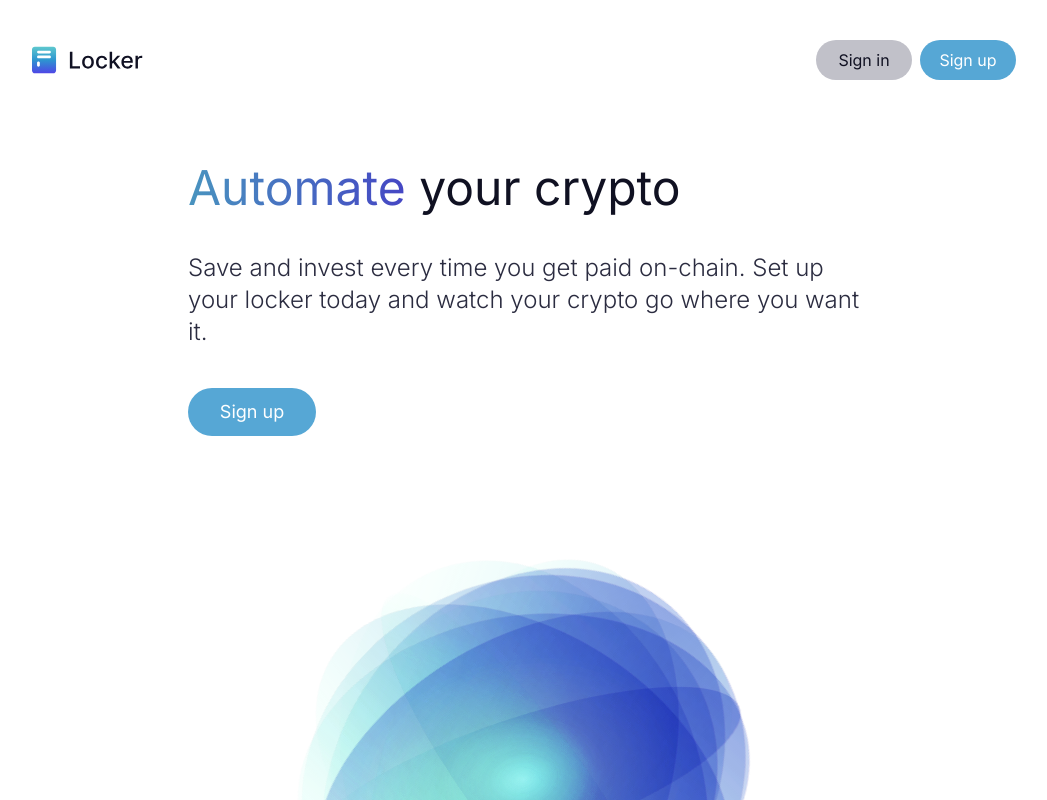
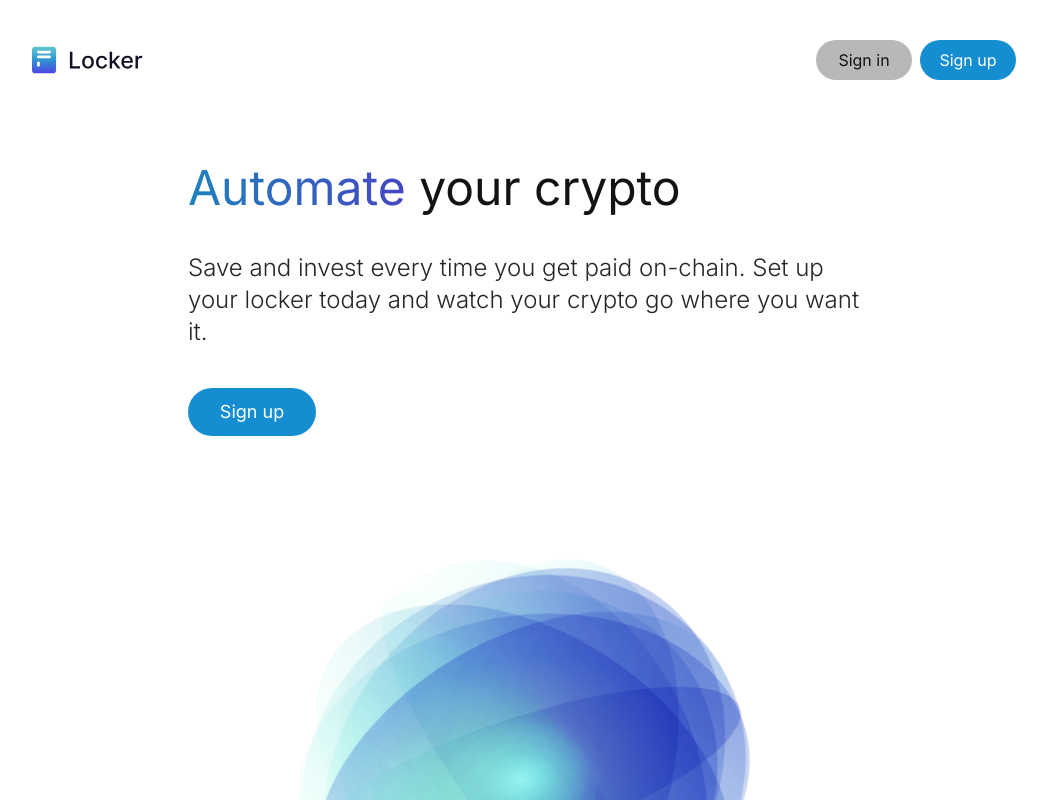
Before and after one commit to locker-labs/locker-ui, a Next.js app: page / in a window 1280 px wide. Shown: the top 800 px of the page, without its empty margins (116-1163 px from the left). Built offline with nearby package versions, Linux system fonts and the light colour scheme; no server answers.

Commit message:
style: update tailwind color palette

```diff
--- a/src/app/page.tsx
+++ b/src/app/page.tsx
@@ -27,13 +27,13 @@ export default function LandingPage() {
 	return (
 		<div className="flex w-full flex-1 flex-col items-center pt-16">
 			<div className="flex w-full max-w-2xl flex-col space-y-10">
-				<h1 className="text-5xl">
+				<h1 className="text-5xl dark:text-light-100">
 					<span className="bg-gradient-to-r from-secondary-200 to-primary-200 bg-clip-text text-transparent">
 						Automate
 					</span>{" "}
 					your crypto
 				</h1>
-				<span className="text-2xl font-light text-dark-300 dark:text-light-500">
+				<span className="text-2xl font-light text-dark-300 dark:text-light-200">
 					Save and invest every time you get paid on-chain. Set up
 					your locker today and watch your crypto go where you want
 					it.
--- a/tailwind.config.ts
+++ b/tailwind.config.ts
@@ -17,22 +17,39 @@ const config: Config = {
 		},
 		extend: {
 			colors: {
+				// ******* PRIMARY ******* //
 				"primary-100": "#4C4EDD",
 				"primary-200": "#4546C4",
-				"secondary-100": "#56A7D5",
-				"secondary-200": "#4994BF",
-				"dark-100": "#3F4054",
-				"dark-200": "#333547",
-				"dark-300": "#2B2C40",
-				"dark-400": "#242538",
-				"dark-500": "#101122",
+				// ********************** //
+
+				// ***** SECONDARY ***** //
+				"secondary-100": "#148DD1",
+				"secondary-200": "#1E82BC",
+				// ********************** //
+
+				// ****** ALT DARK ****** //
+				"alt-dark-500": "#101122",
+				"alt-dark-400": "#191A35",
+				"alt-dark-300": "#242538",
+				// ********************** //
+
+				// ******** DARK ******** //
+				"dark-100": "#515155",
+				"dark-200": "#3A3A3F",
+				"dark-300": "#26262A",
+				"dark-400": "#1F1F23",
+				"dark-500": "#131316",
 				"dark-600": "#000000",
+				// ********************** //
+
+				// ******* LIGHT ******* //
 				"light-100": "#FFFFFF",
-				"light-200": "#EBEBED",
-				"light-300": "#D7D7DE",
-				"light-400": "#C1C1C9",
-				"light-500": "#ADADBA",
-				"light-600": "#9C9CAD",
+				"light-200": "#E2E2E2",
+				"light-300": "#D0D0D0",
+				"light-400": "#B8B8B8",
+				"light-500": "#AAAAAA",
+				"light-600": "#8B8B8B",
+				// ********************** //
 			},
 		},
 	},
```
